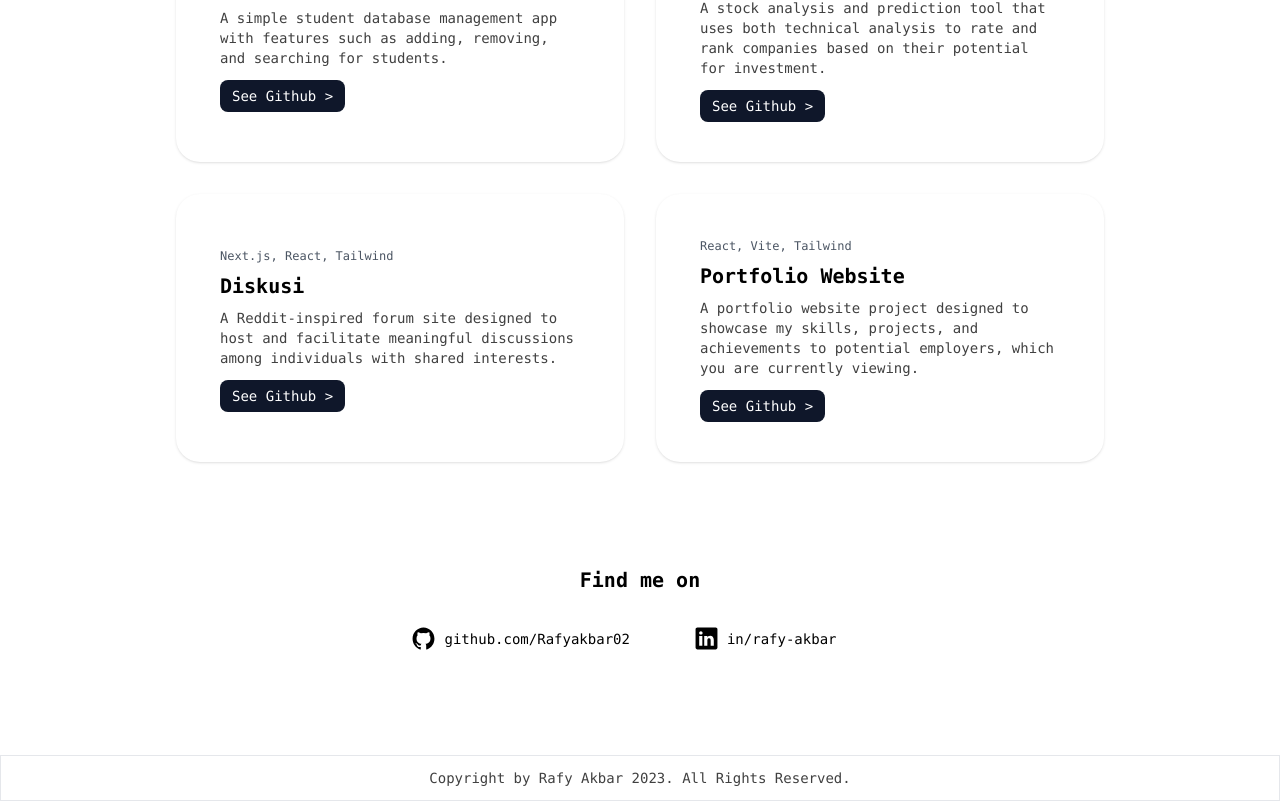
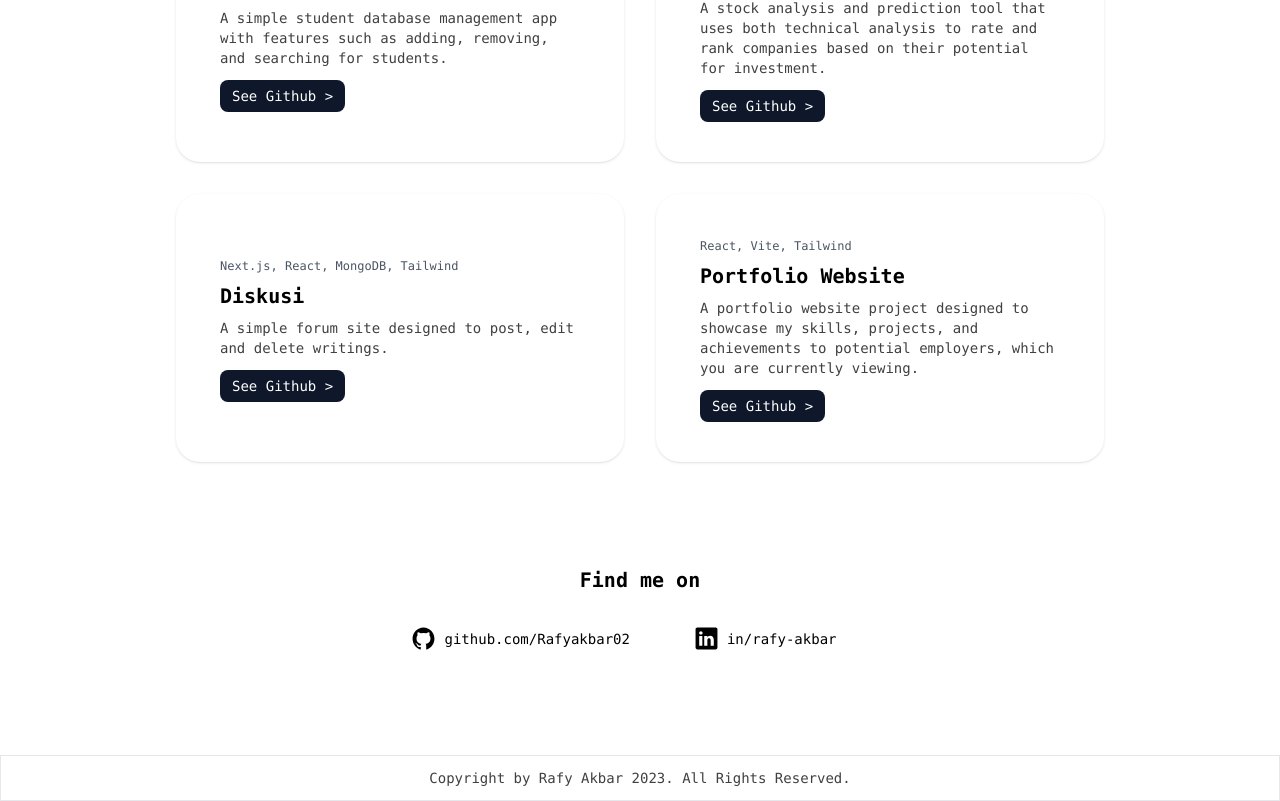
Before and after one commit to Rafyakbar02/portfolio-web, a React (Vite) app: page / in a window 1280 px wide. Shown: the part 2134-2935 px from the top of the page. Built offline with nearby package versions, Linux system fonts and the light colour scheme.

Commit message:
edited project entry

```diff
--- a/src/constants/index.js
+++ b/src/constants/index.js
@@ -78,9 +78,9 @@ export const projects = [
     id: "project-3",
     date: "",
     title: "Diskusi",
-    language: "Next.js, React, Tailwind",
+    language: "Next.js, React, MongoDB, Tailwind",
     content:
-      "A Reddit-inspired forum site designed to host and facilitate meaningful discussions among individuals with shared interests.",
+      "A simple forum site designed to post, edit and delete writings.",
     link: "https://github.com/Rafyakbar02/forum-site",
   },
   {
```
